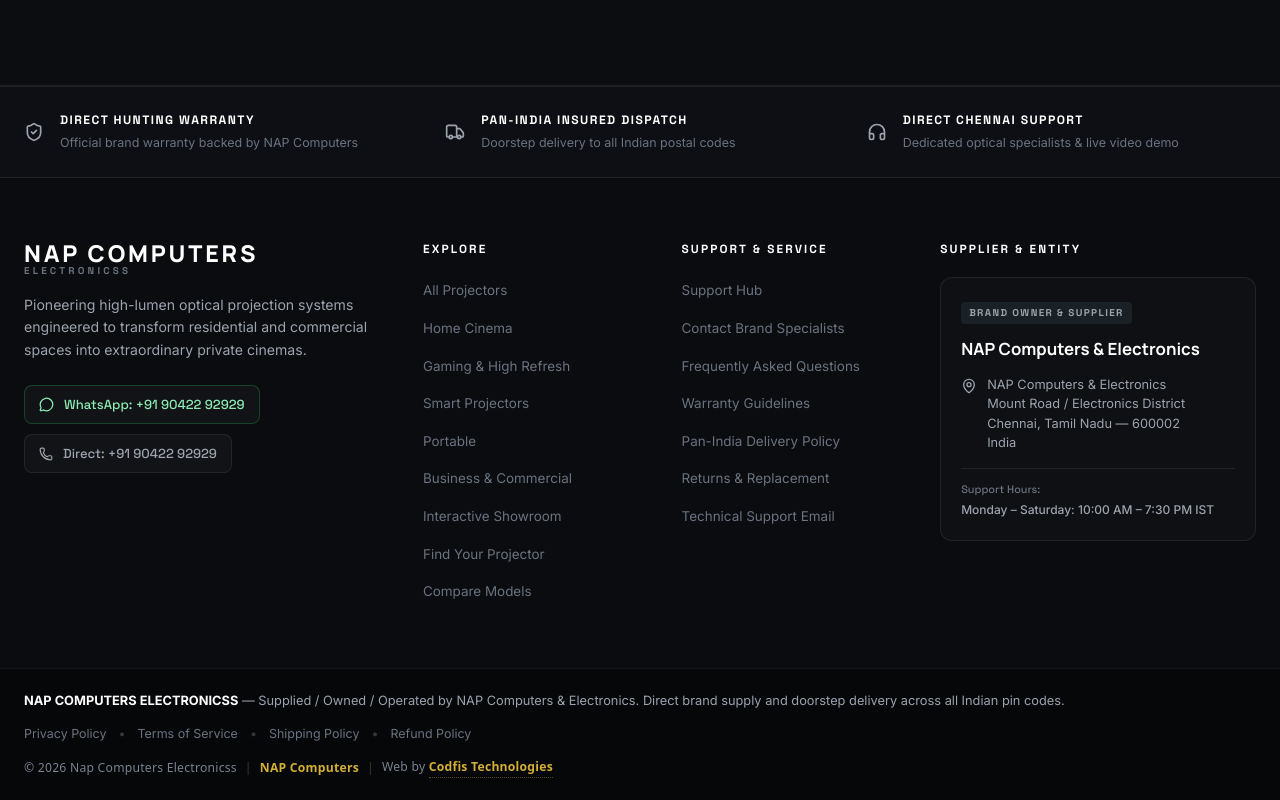
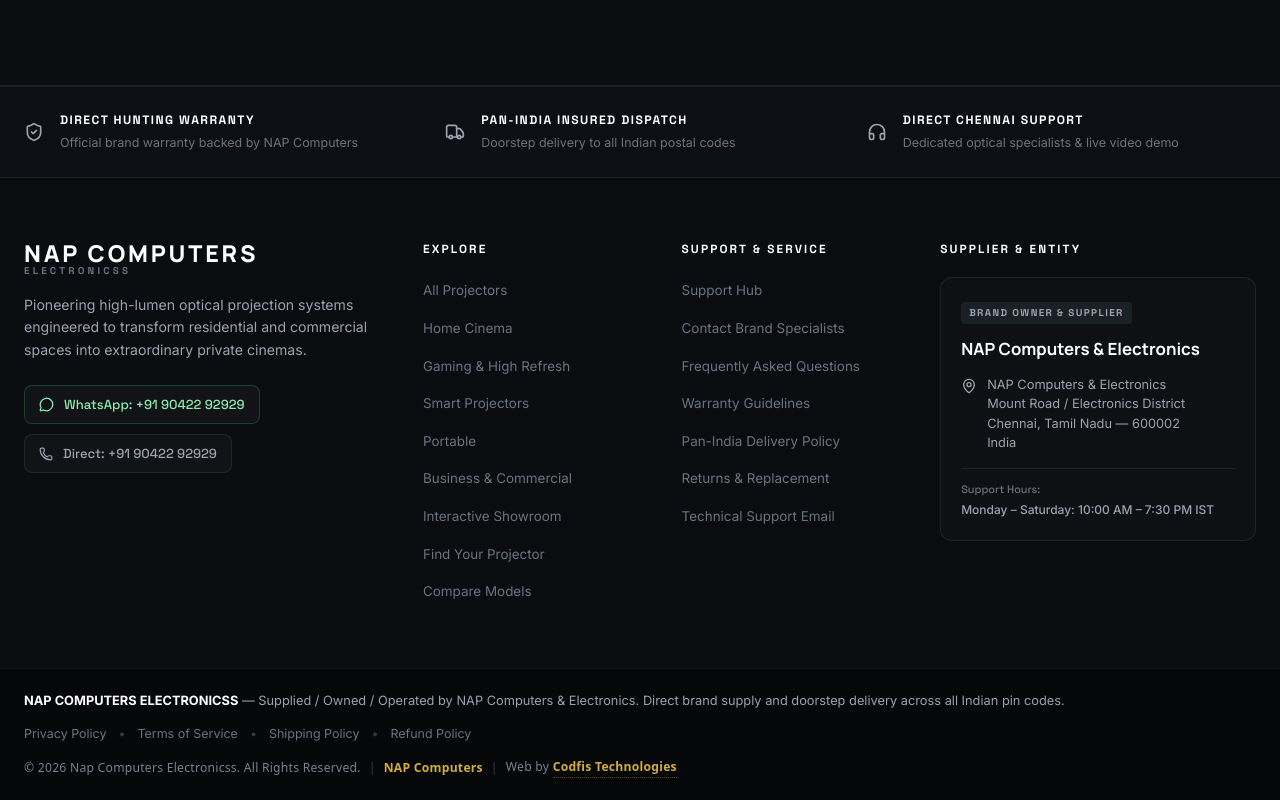
Before and after one commit to codfisconnect/Hunting-Projectors, a React (Vite) app in the folder frontend/: page / in a window 1280 px wide. Shown: the part 4576-5376 px from the top of the page. Built offline with nearby package versions, Linux system fonts and the light colour scheme; no server answers.

Commit message:
chore(branding): temporarily rebrand as Nap Computers Electronicss

```diff
--- a/frontend/src/components/layout/Footer/Footer.tsx
+++ b/frontend/src/components/layout/Footer/Footer.tsx
@@ -142,7 +142,7 @@
           </div>
 
           <div className="copyright-text" aria-label="Copyright and ownership">
-            <span>© 2026 Nap Computers Electronicss</span>
+            <span>© 2026 Nap Computers Electronicss. All Rights Reserved.</span>
             <span className="copyright-separator">|</span>
             <span className="footer-highlight-gold">NAP Computers</span>
             <span className="copyright-separator">|</span>
```
